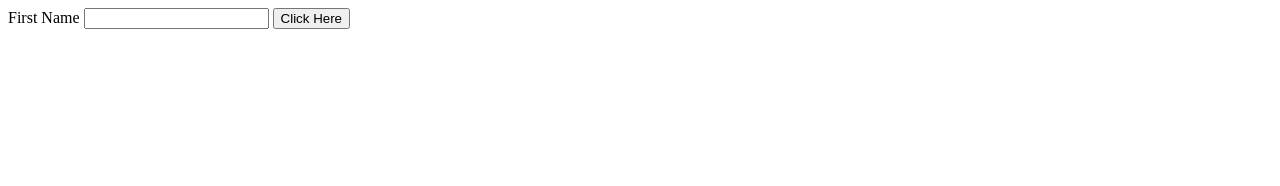
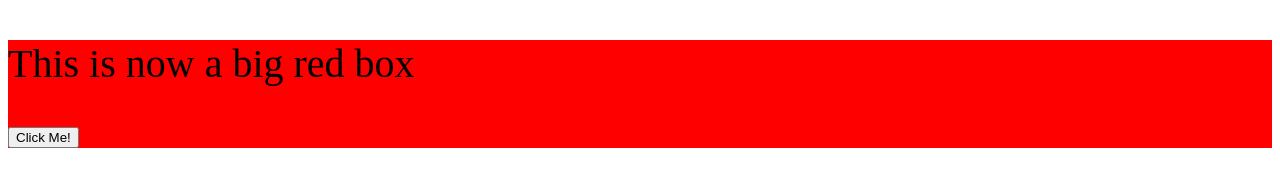
Before and after one commit to staten-island-tech/dom-manipulation-project-Shenixx, a plain HTML site: page index.html in a window 1280 px wide. Drawn offline with Linux system fonts and the light colour scheme.

Commit message:
asdsadasda

```diff
--- a/app.js
+++ b/app.js
@@ -1,3 +1,21 @@
+const DOMSelectors = {
+    button: document.getElementById("btn"),
+    text: document.querySelector("#text"),
+    box: document.getElementById("big-black-box"),
+    points: document.getElementById(".point"),
+
+    firstName:document.querySelector(".first-name"),
+};
+console.log(DOMSelectors);
+
+function backgroundAndText(background, text) {
+    background.style.backgroundColor = "red";
+    text.textContent = "This is now a big red box";
+    text.style.fontSize = "40px";
+}
+
+backgroundAndText(DOMSelectors.box, DOMSelectors.text);
+
 // const DOMSelectors = {
 //     form: document.querySelector("#form"),
 //     firstName:document.querySelector(".first-name"),
@@ -13,9 +31,6 @@
 //     );
 // });
 
-const button = document.getElementById("btn");
-console.log(button);
-
 
 //const Album = makeAlbum()
 //addCard()
--- a/index.html
+++ b/index.html
@@ -7,14 +7,20 @@
     <title>DOM Project</title>
     <link rel="stylesheet" href="style.css">
 </head>
+
 <body>
-    <form action="" id="form">
+    <div id = "big-black-box">
+        <p id="text">this is a big black boxasdasdasdsadas</p>
+        <button type = "button" id="btn">Click Me!</button>
+    </div>
+
+
+    <!-- <form action="" id="form">
         <label for="firstName">First Name</label>
         <input type ="text" name="firstName" class="first-name" />
         <input type = "submit" value="Click Here" />
-    </form>
+    </form> -->
 
-    <h2 class="fillerForNow" id="btn"></h2>
 
 
     <script src=app.js></script>
--- a/style.css
+++ b/style.css
@@ -0,0 +1,4 @@
+body{
+    background-image: url();
+    background-attachment: fixed;
+}
```
